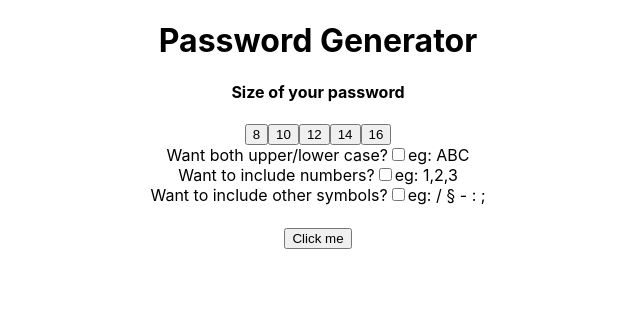
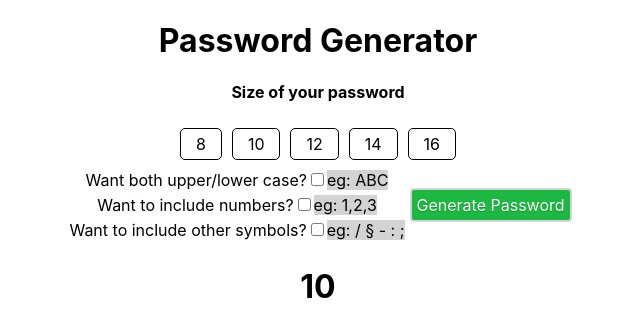
Before and after one commit to kaninjegarn/password_generator, a React (Create React App) app: page / in a window 1280 px wide. Shown: the top 336 px of the page, without its empty margins (322-962 px from the left). Built offline with nearby package versions, Linux system fonts and the light colour scheme.

Commit message:
added checkifalltrue func + some scss + atempt to fix generation of final array.

```diff
--- a/package.json
+++ b/package.json
@@ -6,6 +6,7 @@
     "@testing-library/jest-dom": "^5.11.4",
     "@testing-library/react": "^11.1.0",
     "@testing-library/user-event": "^12.1.10",
+    "node-sass": "^4.0.1",
     "react": "^17.0.2",
     "react-dom": "^17.0.2",
     "react-scripts": "4.0.3",
--- a/src/Components/PasswordGen/PasswordGen.jsx
+++ b/src/Components/PasswordGen/PasswordGen.jsx
@@ -1,8 +1,10 @@
 import React, { useState } from 'react';
+import './PasswordGen.scss';
+import { checkIfAllTrue } from '../../helpers';
 
 const PasswordGen = () => {
   const [generatedPassword, setGeneratedPassword] = useState();
-  const [passwordSize, setPasswordSize] = useState();
+  const [passwordSize, setPasswordSize] = useState(10);
   const [includeCaps, setIncludeCaps] = useState(false);
   const [includeNumbers, setIncludeNumbers] = useState(false);
   const [includeSymbols, setIncludeSymbols] = useState(false);
@@ -22,21 +24,33 @@ const PasswordGen = () => {
   const otherSymbols = ["/", "-", ".", ",", ":", ";", "§", "'"];
 
   // Create an array with all the arrays above as one.
-  const fullArr = alphabet.concat(res, numbers, otherSymbols)
-  console.log(fullArr)
+  // const fullArr = alphabet.concat(res, numbers, otherSymbols)
+  // console.log(fullArr)
+
+
 
   // Get a random value from the full array
   const handleClick = () => {
+    var fullArr;
+    if (checkIfAllTrue(includeCaps, includeNumbers, includeSymbols)) {
+      fullArr = alphabet.concat(res, numbers, otherSymbols)
+      const random = Math.floor(Math.random() * fullArr.length);
+      console.log(Array.from({ length: passwordSize }, () => fullArr[random]))
+      console.log(fullArr)
+    }
+
+
     // TODO fix the function that checks if all true
-    const fullArr = alphabet.concat(res, numbers, otherSymbols)
+    // const fullArr = alphabet.concat(res, numbers, otherSymbols)
 
-    const random = Math.floor(Math.random() * fullArr.length);
-    console.log(random, fullArr[random]);
+    // const random = Math.floor(Math.random() * fullArr.length);
+    // console.log(random, fullArr[random]);
+    // console.log(checkIfAllTrue(includeCaps, includeNumbers, includeSymbols))
   }
 
   // Function that will set the length of the generated passwords array.
   const changeSize = (event) => {
-    setPasswordSize(event.target.value)
+    setPasswordSize(parseInt(event.target.getAttribute('size')))
   }
 
   // Function that handles the checkbox for caps
@@ -59,32 +73,36 @@ const PasswordGen = () => {
     <div>
       <h1>Password Generator</h1>
       <h4>Size of your password</h4>
+      <div className="passwordSize">
+        <div onClick={changeSize} size={8}>8</div>
+        <div onClick={changeSize} size={10}>10</div>
+        <div onClick={changeSize} size={12}>12</div>
+        <div onClick={changeSize} size={14}>14</div>
+        <div onClick={changeSize} size={16}>16</div>
+      </div>
+      <div className="container">
         <div>
-        <button onClick={changeSize} value={8}>8</button>
-        <button onClick={changeSize} value={10}>10</button>
-        <button onClick={changeSize} value={12}>12</button>
-        <button onClick={changeSize} value={14}>14</button>
-        <button onClick={changeSize} value={16}>16</button>
-      </div>
-      <div>
-        <div>
+          <div className="condition">
             <label htmlFor="caps">Want both upper/lower case?</label>
             <input type="checkbox" name="caps" value={includeCaps} checked={includeCaps} onChange={handleCaps}/>
-          <label htmlFor="caps">eg: ABC</label>
+            <label className="helpText" htmlFor="caps">eg: ABC</label>
           </div>
-        <div>
+          <div className="condition">
             <label htmlFor="numbers">Want to include numbers?</label>
             <input type="checkbox" name="numbers" value={includeNumbers} checked={includeNumbers} onChange={handleNumbers}/>
-          <label htmlFor="numbers">eg: 1,2,3</label>
+            <label className="helpText" htmlFor="numbers">eg: 1,2,3</label>
           </div>
-        <div>
+          <div className="condition">
             <label htmlFor="otherSymbols">Want to include other symbols?</label>
             <input type="checkbox" name="otherSymbols" value={includeSymbols} checked={includeSymbols} onChange={handleSymbols} />
-          <label htmlFor="otherSymbols">eg: / § - : ;</label>
+            <label className="helpText" htmlFor="otherSymbols">eg: / § - : ;</label>
+          </div>
+        </div>
+        <div className="btnContainer">
+          <div className="btn-confirm" onClick={handleClick}>Generate Password</div>
         </div>
       </div>
       <h1>{passwordSize}</h1>
-      <button onClick={handleClick}>Click me</button>
     </div>
   )
 }
--- /dev/null
+++ b/src/Components/PasswordGen/PasswordGen.scss
@@ -0,0 +1,50 @@
+
+.container {
+  display: flex;
+  justify-content: center;
+}
+
+.passwordSize {
+  display: flex;
+  justify-content: center;
+  div {
+    border: 1px solid black;
+    margin: 5px;
+    padding: 5px 15px 5px 15px;
+    border-radius: 5px;
+    cursor: pointer;
+
+    :hover {
+      padding: 8px 20px 8px 20px;
+    }
+  }
+}
+
+.condition {
+  margin: 5px;
+}
+
+.helpText {
+  background-color: lightgrey;
+}
+
+.btnContainer {
+  display: flex;
+  flex-direction: column;
+  justify-content: center
+}
+
+.btn-confirm {
+  padding: 5px;
+  color: white;
+  border-radius: 4px;
+  text-shadow: 0 1px 1px rgba(0, 0, 0, 0.2);
+  background: rgb(28, 184, 65);
+  border: 2px solid lightgrey;
+  cursor: pointer;
+  transition: 0.2s;
+
+  &:hover {
+    padding: 8px;
+  }
+}
--- a/src/helpers/checkIfAllTrue.js
+++ b/src/helpers/checkIfAllTrue.js
@@ -0,0 +1,9 @@
+function checkIfAllTrue(checkOne, checkTwo, checkThree) {
+  let isAllTrue = false;
+  if (checkOne && checkTwo && checkThree) {
+    isAllTrue = true;
+  }
+  return isAllTrue;
+}
+
+export default checkIfAllTrue;
--- /dev/null
+++ b/src/helpers/checkWhichIsTrue.js
@@ -0,0 +1,4 @@
+function checkWhichIsTrue(checkOne, checkTwo, checkThree) {
+}
+
+export default checkWhichIsTrue;
--- /dev/null
+++ b/src/helpers/index.js
@@ -0,0 +1,2 @@
+export { default as checkIfAllTrue } from "./checkIfAllTrue";
+export { default as checkWhichIsTrue } from "./checkWhichIsTrue";
```
Also changed, not shown: 1 other file (tests, documents, lock files or other folders). Lines whose indentation alone changed are shown as unchanged.
